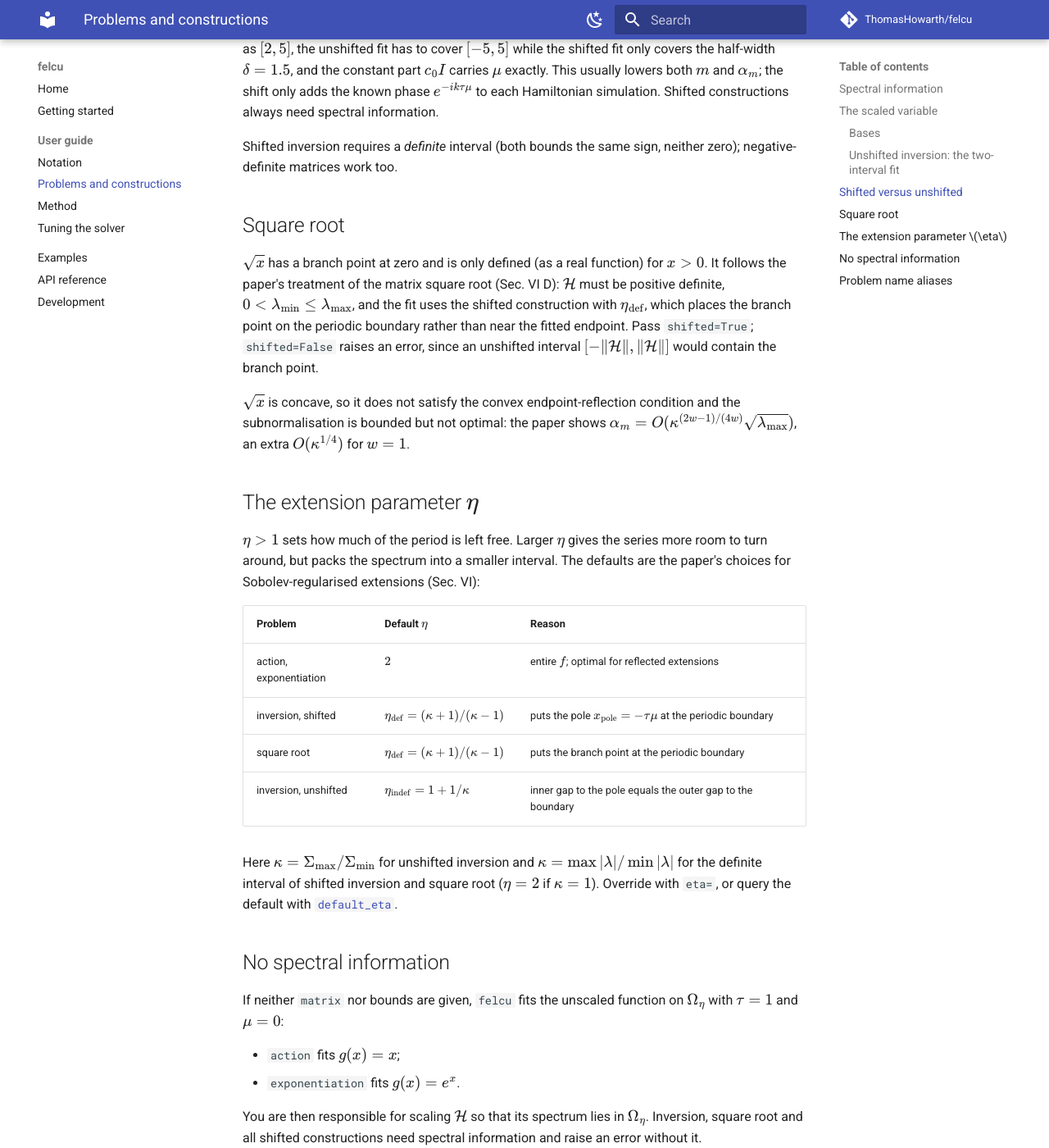
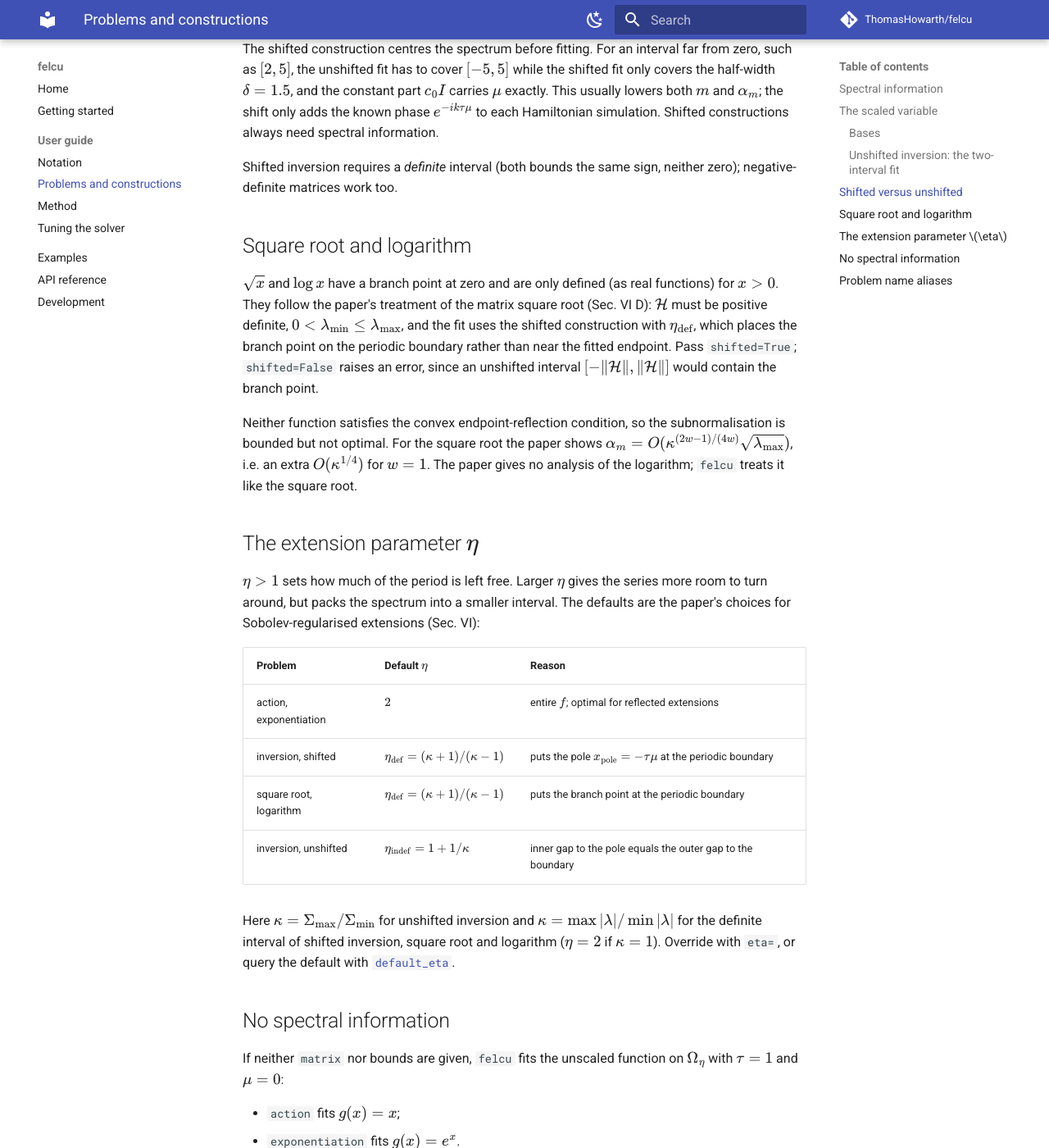
Before and after one commit to QAaAT/felcu, an MkDocs documentation site: the page built from docs/guide/problems.md, in a window 1280 px wide and 1400 px high, scrolled down 2385 px. Shown: the whole window at 82% size. Built offline with MkDocs 1.6.1 and Material for MkDocs 9.7.7, drawn with Linux system fonts in a browser that asks for light colours; comment, search, counter and statistics services are not loaded; some of the changed text lies outside the part shown.

Commit message:
Add the matrix logarithm
New problem 'logarithm' (aliases 'log', 'ln') for positive-definite H,
treated like the square root: shifted construction only, with
eta_def = (kappa + 1)/(kappa - 1) placing the branch point on the
periodic boundary. The paper does not analyse the logarithm; the default
Sobolev scale is r_def = min(1, 2 pi/(kappa + 1)), the gap to the branch
point, which matched or nearly matched the best of r = 1, kappa^(-1/2)
and 1/kappa in tests.

Co-Authored-By: Claude Opus 5.5 <noreply@anthropic.com>

```diff
--- a/docs/guide/problems.md
+++ b/docs/guide/problems.md
@@ -21,7 +21,7 @@ or singular values itself, using `spectral_kind` to decide which:
 | `action` | eigenvalues if Hermitian, otherwise singular values | eigenvalues |
 | `inversion` | singular values | eigenvalues (must be definite) |
 | `exponentiation` | eigenvalues | eigenvalues |
-| `square_root` | not available | eigenvalues (must be positive definite) |
+| `square_root`, `logarithm` | not available | eigenvalues (must be positive definite) |
 
 `spectral_kind='auto'` (the default) follows this table.  Eigenvalue-based
 constructions require a Hermitian matrix (tested to `hermitian_tol`).
@@ -57,6 +57,7 @@ paper's \(\tau = \pi/(\eta\delta)\).  Unshifted constructions take
 | exponentiation | unshifted | \(e^{x/\tau}\) | \(\pi/(\eta\|\mathcal H\|)\) | full | \(\Omega_\eta\) |
 | exponentiation | shifted | \(e^{\mu + x/\tau}\) | \(\pi/(\eta\delta)\) | full | \(\Omega_\eta\) |
 | square root | shifted | \(\sqrt{\mu + x/\tau}\) | \(\pi/(\eta\delta)\) | full | \(\Omega_\eta\) |
+| logarithm | shifted | \(\log(\mu + x/\tau)\) | \(\pi/(\eta\delta)\) | full | \(\Omega_\eta\) |
 
 The block encoding then implements \(g_m(\mathcal G) = \sum_k c_k e^{ik\mathcal G}\),
 where each \(e^{ik\mathcal G} = e^{-ik\tau\mu} e^{ik\tau\mathcal H}\) is a
@@ -101,10 +102,10 @@ information.
 Shifted inversion requires a *definite* interval (both bounds the same sign,
 neither zero); negative-definite matrices work too.
 
-## Square root
+## Square root and logarithm
 
-\(\sqrt{x}\) has a branch point at zero and is only defined (as a real
-function) for \(x > 0\).  It follows the paper's
+\(\sqrt{x}\) and \(\log x\) have a branch point at zero and are only
+defined (as real functions) for \(x > 0\).  They follow the paper's
 treatment of the matrix square root (Sec. VI D): \(\mathcal H\) must be
 positive definite, \(0 < \lambda_{\min} \le \lambda_{\max}\), and the fit
 uses the shifted construction with \(\eta_{\rm def}\), which places the
@@ -113,11 +114,11 @@ endpoint.  Pass `shifted=True`; `shifted=False` raises an error, since an
 unshifted interval \([-\|\mathcal H\|, \|\mathcal H\|]\) would contain the
 branch point.
 
-\(\sqrt x\) is concave, so it does not satisfy the convex
-endpoint-reflection condition and the subnormalisation is bounded but not
-optimal: the paper shows
-\(\alpha_m = O(\kappa^{(2w-1)/(4w)}\sqrt{\lambda_{\max}})\), an extra
-\(O(\kappa^{1/4})\) for \(w = 1\).
+Neither function satisfies the convex endpoint-reflection condition, so the
+subnormalisation is bounded but not optimal.  For the square root the
+paper shows \(\alpha_m = O(\kappa^{(2w-1)/(4w)}\sqrt{\lambda_{\max}})\),
+i.e. an extra \(O(\kappa^{1/4})\) for \(w = 1\).  The paper gives no
+analysis of the logarithm; `felcu` treats it like the square root.
 
 ## The extension parameter \(\eta\)
 
@@ -130,12 +131,12 @@ Sobolev-regularised extensions (Sec. VI):
 |---|---|---|
 | action, exponentiation | \(2\) | entire \(f\); optimal for reflected extensions |
 | inversion, shifted | \(\eta_{\rm def} = (\kappa + 1)/(\kappa - 1)\) | puts the pole \(x_{\rm pole} = -\tau\mu\) at the periodic boundary |
-| square root | \(\eta_{\rm def} = (\kappa + 1)/(\kappa - 1)\) | puts the branch point at the periodic boundary |
+| square root, logarithm | \(\eta_{\rm def} = (\kappa + 1)/(\kappa - 1)\) | puts the branch point at the periodic boundary |
 | inversion, unshifted | \(\eta_{\rm indef} = 1 + 1/\kappa\) | inner gap to the pole equals the outer gap to the boundary |
 
 Here \(\kappa = \Sigma_{\max}/\Sigma_{\min}\) for unshifted inversion and
 \(\kappa = \max|\lambda|/\min|\lambda|\) for the definite interval of shifted
-inversion and square root (\(\eta = 2\) if \(\kappa = 1\)).  Override with `eta=`, or query
+inversion, square root and logarithm (\(\eta = 2\) if \(\kappa = 1\)).  Override with `eta=`, or query
 the default with [`default_eta`](../api.md#felcu.default_eta).
 
 ## No spectral information
@@ -147,7 +148,7 @@ on \(\Omega_\eta\) with \(\tau = 1\) and \(\mu = 0\):
 - `exponentiation` fits \(g(x) = e^{x}\).
 
 You are then responsible for scaling \(\mathcal H\) so that its spectrum
-lies in \(\Omega_\eta\).  Inversion, square root and all shifted
+lies in \(\Omega_\eta\).  Inversion, square root, logarithm and all shifted
 constructions need spectral information and raise an error without it.
 
 ## Problem name aliases
@@ -158,5 +159,6 @@ constructions need spectral information and raise an error without it.
 | `inversion` | `inverse` |
 | `exponentiation` | `exp`, `exponential` |
 | `square_root` | `sqrt`, `square-root` |
+| `logarithm` | `log`, `ln` |
 
 Names are case-insensitive.
```
Also changed, not shown: README.md (+3 -2 lines), docs/examples.md (+26 -0 lines), docs/guide/method.md (+8 -2 lines), docs/guide/notation.md (+1 -1 lines), docs/guide/parameters.md (+2 -2 lines), docs/index.md (+3 -2 lines), 9 other files.
